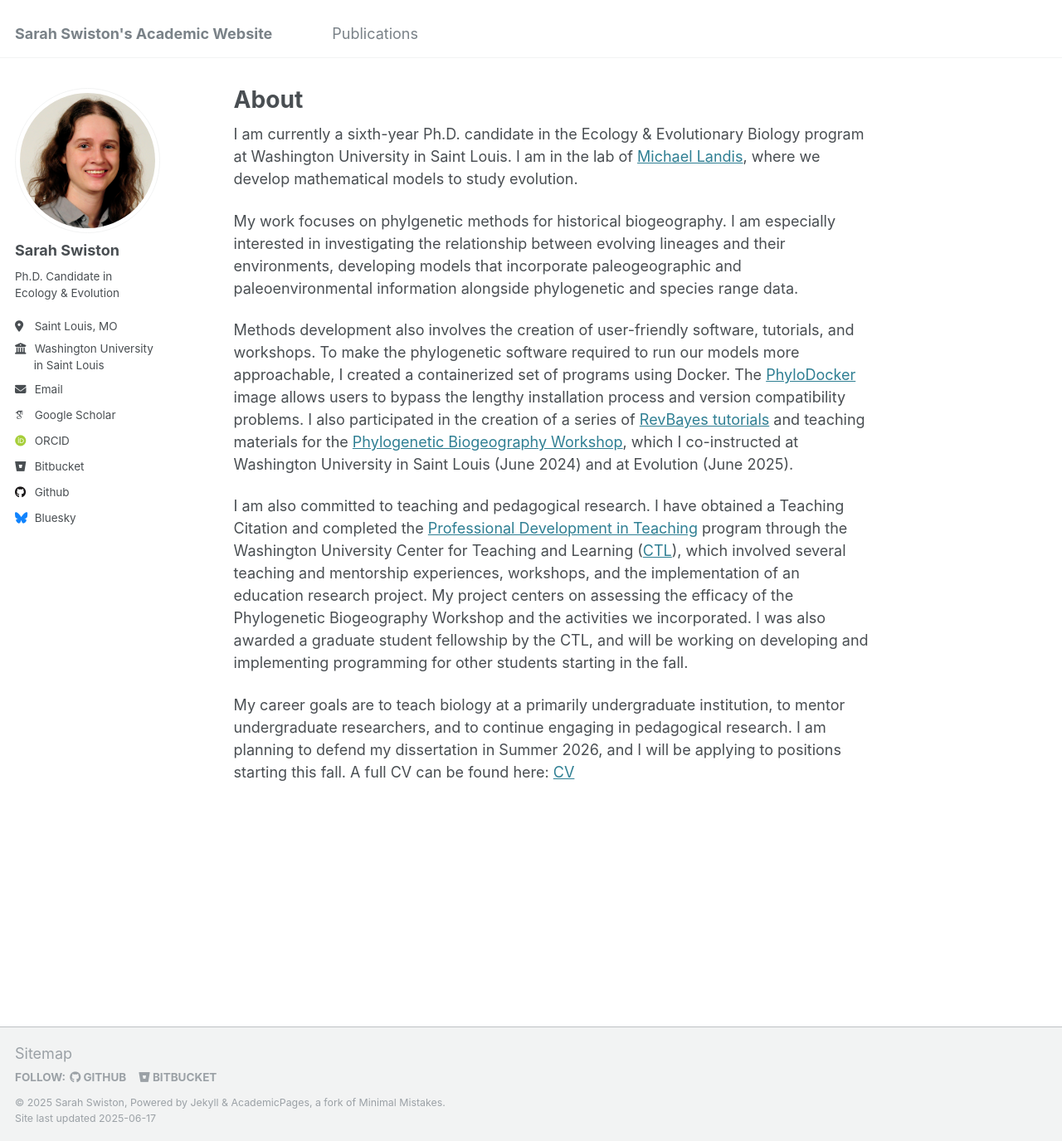
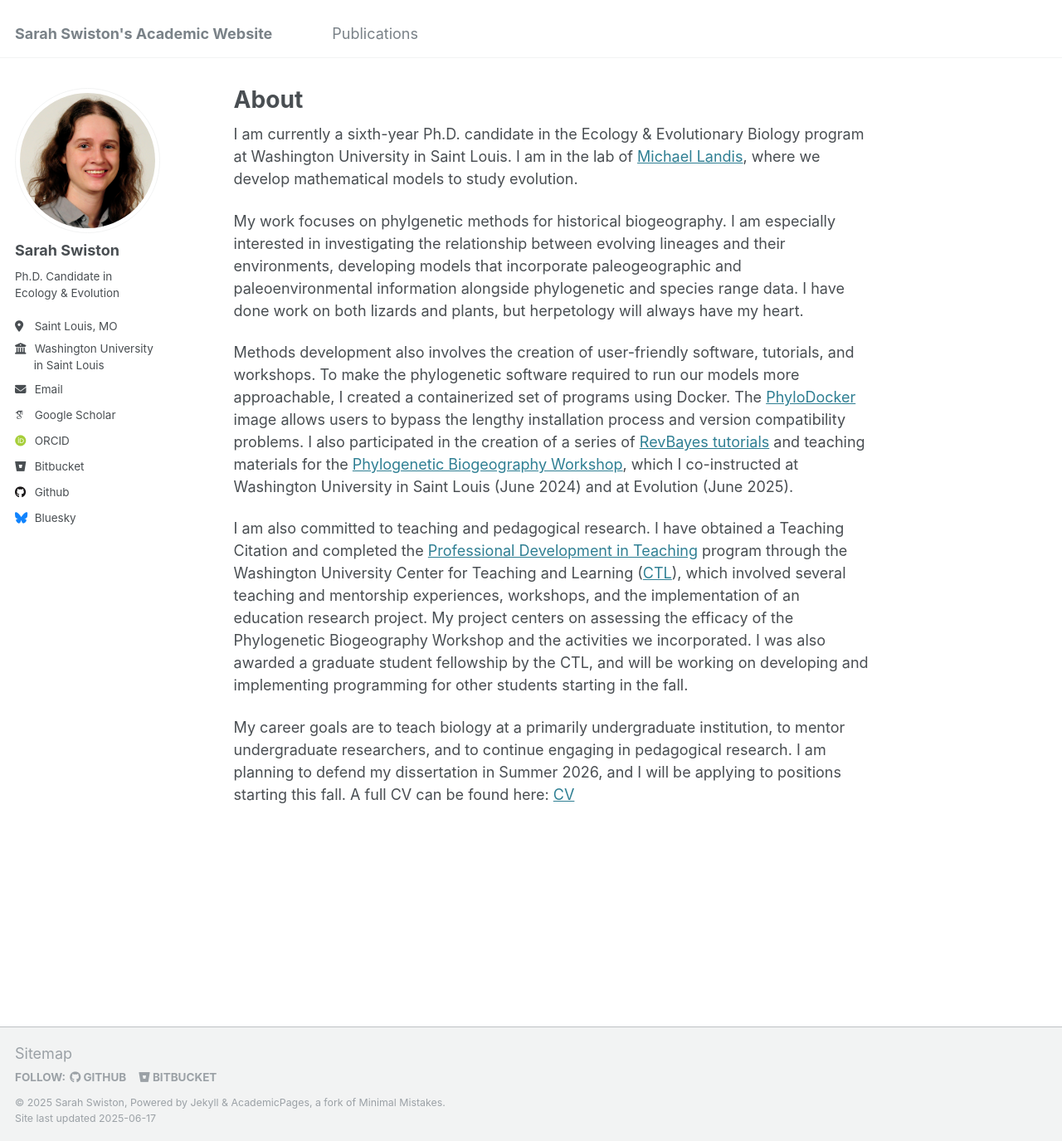
Before and after one commit to sswiston/sswiston.github.io, a Jekyll site: the page built from _pages/about.md, in a window 1280 px wide and 1375 px high. Shown: the whole window at 83% size. Built offline with Jekyll 4.4.1, drawn with Linux system fonts in a browser that asks for light colours; some web fonts are replaced.

Commit message:
updates to about page

```diff
--- a/_pages/about.md
+++ b/_pages/about.md
@@ -9,7 +9,7 @@ redirect_from:
 
 I am currently a sixth-year Ph.D. candidate in the Ecology & Evolutionary Biology program at Washington University in Saint Louis. I am in the lab of [Michael Landis](https://landislab.org/), where we develop mathematical models to study evolution.
 
-My work focuses on phylgenetic methods for historical biogeography. I am especially interested in investigating the relationship between evolving lineages and their environments, developing models that incorporate paleogeographic and paleoenvironmental information alongside phylogenetic and species range data.
+My work focuses on phylgenetic methods for historical biogeography. I am especially interested in investigating the relationship between evolving lineages and their environments, developing models that incorporate paleogeographic and paleoenvironmental information alongside phylogenetic and species range data. I have done work on both lizards and plants, but herpetology will always have my heart.
 
 Methods development also involves the creation of user-friendly software, tutorials, and workshops. To make the phylogenetic software required to run our models more approachable, I created a containerized set of programs using Docker. The [PhyloDocker](https://hub.docker.com/r/sswiston/phylo_docker) image allows users to bypass the lengthy installation process and version compatibility problems. I also participated in the creation of a series of [RevBayes tutorials](https://revbayes.github.io/tutorials/fig_intro/) and teaching materials for the [Phylogenetic Biogeography Workshop](https://sites.wustl.edu/hawaiianplantbiogeography/phylogenetic-biogeography-workshop-wustl/), which I co-instructed at Washington University in Saint Louis (June 2024) and at Evolution (June 2025).
 
```
